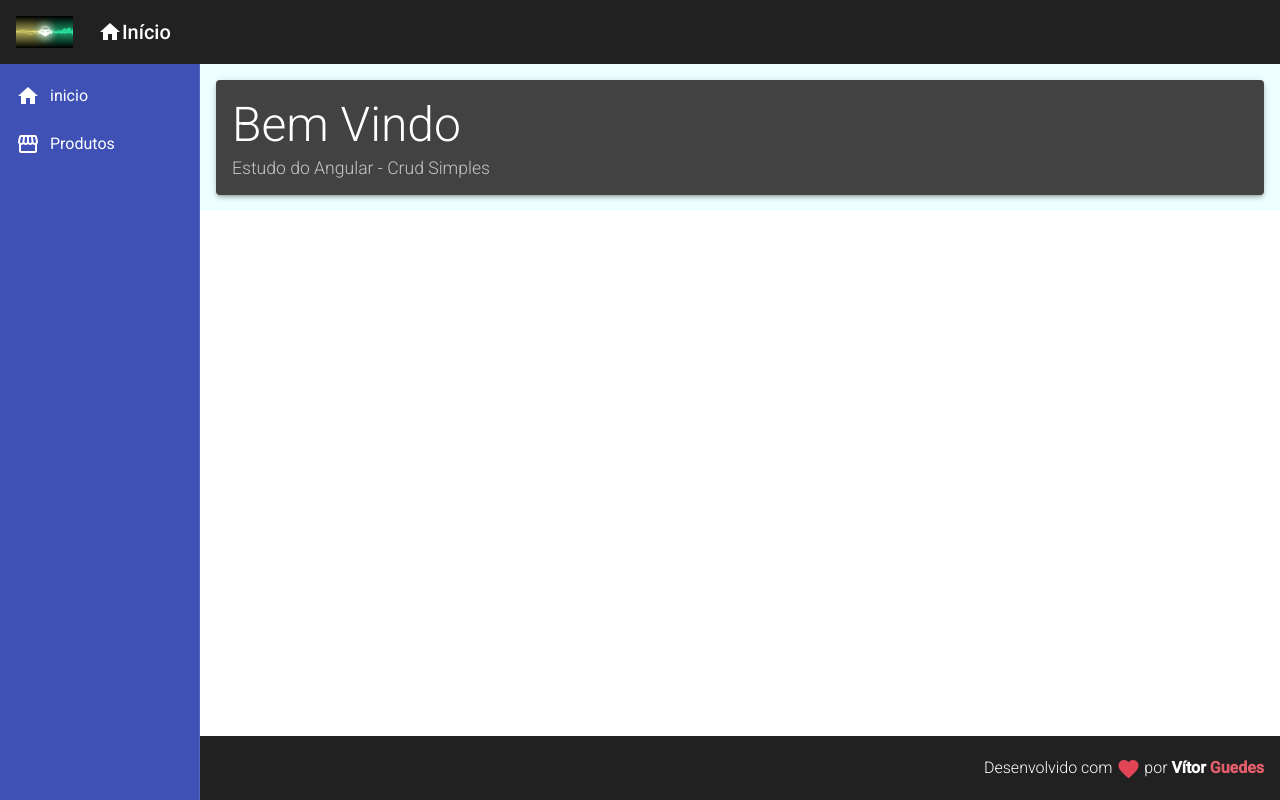
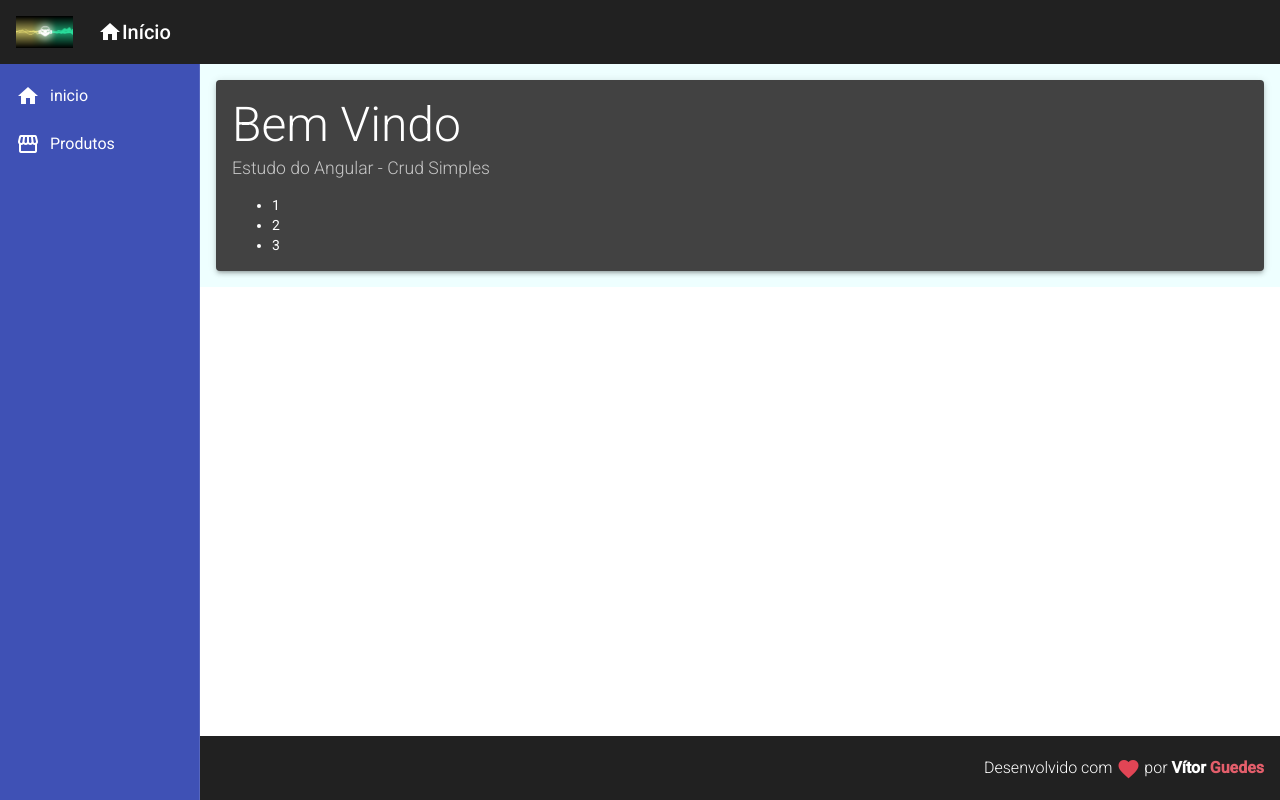
Before and after one commit to vitorjobs/Angular_coderBr, an Angular app in the folder frontend/: page / in a window 1280 px wide. Built offline with nearby package versions, Linux system fonts and the light colour scheme.

Commit message:
:zap: chore: implementes directive for

```diff
--- a/frontend/src/app/app.module.ts
+++ b/frontend/src/app/app.module.ts
@@ -22,6 +22,7 @@ import {ProductCrudComponent} from './views/product-crud/product-crud.component'
 
 /** DIRECTIVES */
 import {RedDirective} from './directives/red.directive';
+import { ForDirective } from './directives/for.directive';
 
 @NgModule({
   declarations: [
@@ -31,7 +32,8 @@ import {RedDirective} from './directives/red.directive';
     NavComponent,
     HomeComponent,
     ProductCrudComponent,
-    RedDirective
+    RedDirective,
+    ForDirective
   ],
   imports: [
     BrowserModule,
--- a/frontend/src/app/views/home/home.component.html
+++ b/frontend/src/app/views/home/home.component.html
@@ -6,4 +6,8 @@
   <mat-card-subtitle class="sub-title">
     Estudo do Angular - Crud Simples
   </mat-card-subtitle>
+
+  <ul>
+    <li *myFor="let n em [1, 2, 3]"> {{n}}  </li>
+  </ul>
 </mat-card>
```
